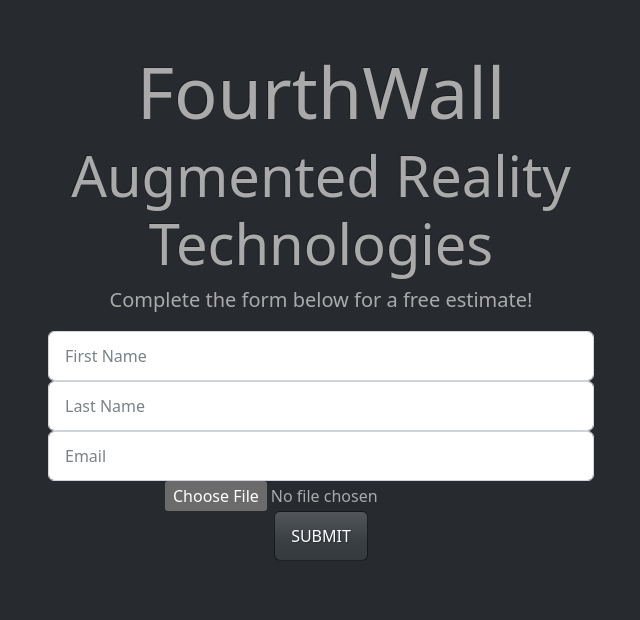
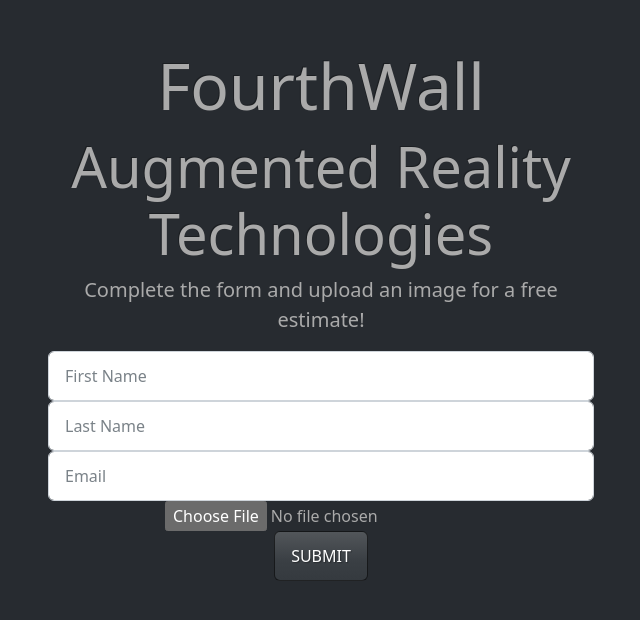
Before and after one commit to codereyes-1/mailChimpPublic, a website: page public/index.html in a window 1280 px wide. Shown: the whole page, without its empty margins (319-959 px from the left). Drawn offline with nearby package versions, Linux system fonts and the light colour scheme.

Commit message:
update h2 class lead

```diff
--- a/public/index.html
+++ b/public/index.html
@@ -71,9 +71,9 @@
         <section class="row mt-5 text-center">
             <div class="col-md-6 m-auto">
                 <!-- <h1><i class="fas fa-newspaper fa-2x"></i></h1> -->
-                <h1 class="display-2">FourthWall</h1>
+                <h1 class="display-3">FourthWall</h1>
                 <h2 class="display-4">Augmented Reality Technologies</h2>
-                <p class="lead"> Complete the form below for a free estimate! </p>
+                <p class="lead"> Complete the form and upload an image for a free estimate! </p>
                 <form action="/signup" method="POST" >
                     <div class="form-group">
                         <input type="text" name="firstName" id="first-name" class="form-control"
```
